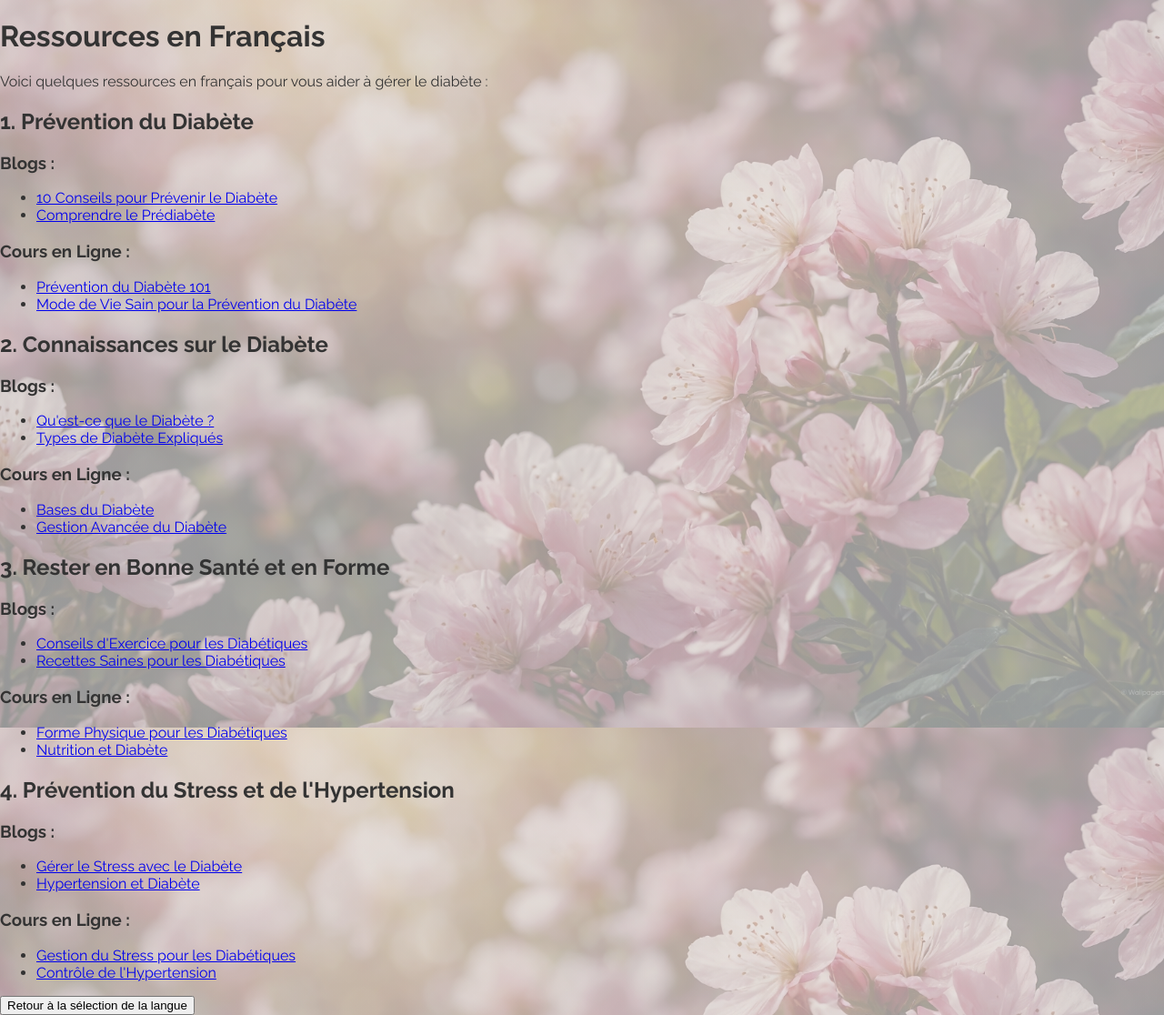
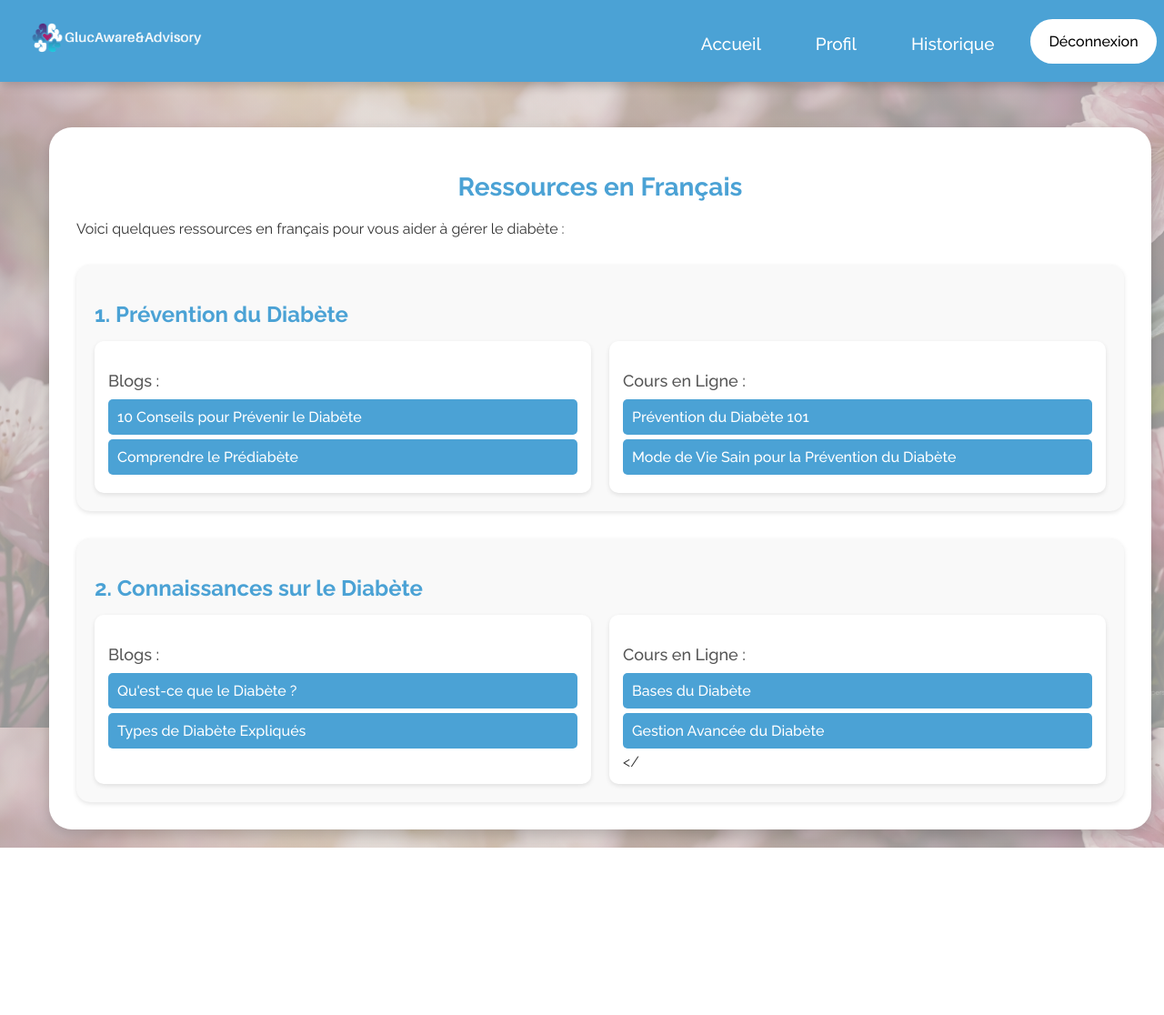
Before and after one commit to ImpactGLX323/UMAIHackathon-UNM, a Flask app: page /resources1/french in a window 1280 px wide. Shown: the whole page at 91% size. After the commit the page ends 932 px from the top, so only its background shows below. Run offline with Flask 3, Linux system fonts and the light colour scheme.

Commit message:
french resource enhancement

```diff
--- a/src/backend/app/templates/resources1_french.html
+++ b/src/backend/app/templates/resources1_french.html
@@ -7,57 +7,54 @@
     <title>Ressources en Français</title>
 </head>
 <body>
+    <!-- Header Navigation Bar -->
+    <div class="header">
+        <div id="logo">
+            <!-- Add your logo here -->
+            <img src="{{ url_for('static', filename='logo.png') }}" alt="Logo" height="50">
+        </div>
+        <div class="dashboard">
+            <a href="{{ url_for('home') }}" class="button">Accueil</a>
+            <a href="{{ url_for('profile') }}" class="button">Profil</a>
+            <a href="{{ url_for('history') }}" class="button">Historique</a>
+            <a href="{{ url_for('logout') }}" class="log_btn">Déconnexion</a>
+        </div>
+    </div>
+
+    <!-- Resources Container -->
+    <div class="container">
+        <div class="resources-container">
             <h1>Ressources en Français</h1>
             <p>Voici quelques ressources en français pour vous aider à gérer le diabète :</p>
 
+            <!-- 1. Prévention du Diabète -->
+            <div class="category-box">
                 <h2>1. Prévention du Diabète</h2>
+                <div class="link-grid">
+                    <div class="link-box">
                         <h3>Blogs :</h3>
-    <ul>
-        <li><a href="https://example.com/blog1-prevention" target="_blank">10 Conseils pour Prévenir le Diabète</a></li>
-        <li><a href="https://example.com/blog2-prevention" target="_blank">Comprendre le Prédiabète</a></li>
-    </ul>
+                        <a href="https://example.com/blog1-prevention" target="_blank">10 Conseils pour Prévenir le Diabète</a>
+                        <a href="https://example.com/blog2-prevention" target="_blank">Comprendre le Prédiabète</a>
+                    </div>
+                    <div class="link-box">
                         <h3>Cours en Ligne :</h3>
-    <ul>
-        <li><a href="https://example.com/course1-prevention" target="_blank">Prévention du Diabète 101</a></li>
-        <li><a href="https://example.com/course2-prevention" target="_blank">Mode de Vie Sain pour la Prévention du Diabète</a></li>
-    </ul>
+                        <a href="https://example.com/course1-prevention" target="_blank">Prévention du Diabète 101</a>
+                        <a href="https://example.com/course2-prevention" target="_blank">Mode de Vie Sain pour la Prévention du Diabète</a>
+                    </div>
+                </div>
+            </div>
 
+            <!-- 2. Connaissances sur le Diabète -->
+            <div class="category-box">
                 <h2>2. Connaissances sur le Diabète</h2>
+                <div class="link-grid">
+                    <div class="link-box">
                         <h3>Blogs :</h3>
-    <ul>
-        <li><a href="https://example.com/blog1-connaissances" target="_blank">Qu'est-ce que le Diabète ?</a></li>
-        <li><a href="https://example.com/blog2-connaissances" target="_blank">Types de Diabète Expliqués</a></li>
-    </ul>
+                        <a href="https://example.com/blog1-connaissances" target="_blank">Qu'est-ce que le Diabète ?</a>
+                        <a href="https://example.com/blog2-connaissances" target="_blank">Types de Diabète Expliqués</a>
+                    </div>
+                    <div class="link-box">
                         <h3>Cours en Ligne :</h3>
-    <ul>
-        <li><a href="https://example.com/course1-connaissances" target="_blank">Bases du Diabète</a></li>
-        <li><a href="https://example.com/course2-connaissances" target="_blank">Gestion Avancée du Diabète</a></li>
-    </ul>
-
-    <h2>3. Rester en Bonne Santé et en Forme</h2>
-    <h3>Blogs :</h3>
-    <ul>
-        <li><a href="https://example.com/blog1-forme" target="_blank">Conseils d'Exercice pour les Diabétiques</a></li>
-        <li><a href="https://example.com/blog2-forme" target="_blank">Recettes Saines pour les Diabétiques</a></li>
-    </ul>
-    <h3>Cours en Ligne :</h3>
-    <ul>
-        <li><a href="https://example.com/course1-forme" target="_blank">Forme Physique pour les Diabétiques</a></li>
-        <li><a href="https://example.com/course2-forme" target="_blank">Nutrition et Diabète</a></li>
-    </ul>
-
-    <h2>4. Prévention du Stress et de l'Hypertension</h2>
-    <h3>Blogs :</h3>
-    <ul>
-        <li><a href="https://example.com/blog1-stress" target="_blank">Gérer le Stress avec le Diabète</a></li>
-        <li><a href="https://example.com/blog2-stress" target="_blank">Hypertension et Diabète</a></li>
-    </ul>
-    <h3>Cours en Ligne :</h3>
-    <ul>
-        <li><a href="https://example.com/course1-stress" target="_blank">Gestion du Stress pour les Diabétiques</a></li>
-        <li><a href="https://example.com/course2-stress" target="_blank">Contrôle de l'Hypertension</a></li>
-    </ul>
-
-    <a href="{{ url_for('resources1') }}"><button>Retour à la sélection de la langue</button></a>
-</body>
-</html>
+                        <a href="https://example.com/course1-connaissances" target="_blank">Bases du Diabète</a>
+                        <a href="https://example.com/course2-connaissances" target="_blank">Gestion Avancée du Diabète</a>
+                    </
```
Lines whose indentation alone changed are shown as unchanged.
